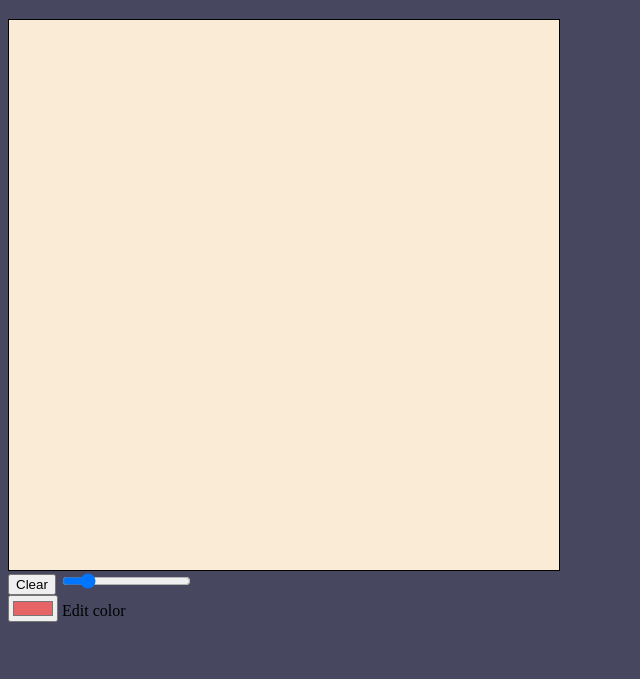
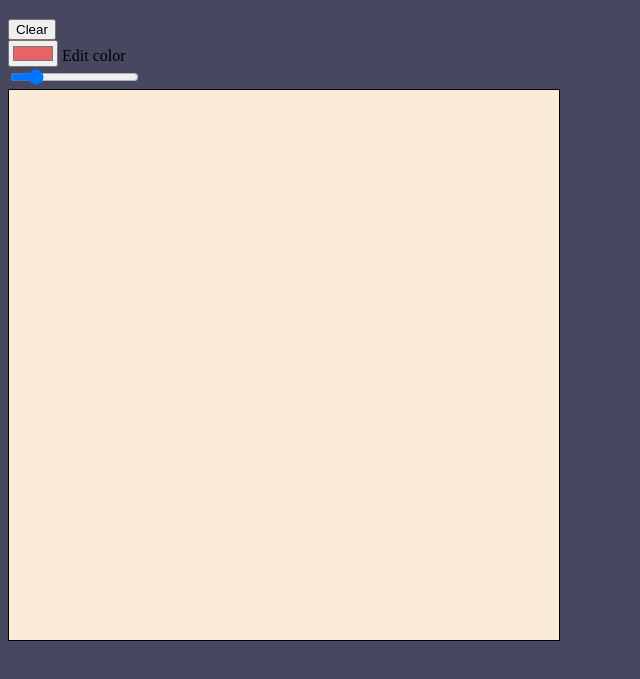
Before and after one commit to Nik42KIS/Etch-a-Sketch, a plain HTML site: page index.html in a window 1280 px wide. Shown: the part 61-740 px from the top of the page, without its empty margins (0-640 px from the left). Drawn offline with Linux system fonts and the light colour scheme.

Commit message:
add clear-button to clear board

```diff
--- a/app.js
+++ b/app.js
@@ -2,19 +2,21 @@
 
 function setCellSize(cellSize) {
     const board = document.getElementById('board');
-    const clearButton = document.querySelector('clear_button')
-    // let colorCell = document.querySelector('color_input').value;
+    let clearButton = document.querySelector('.clear_button')
+    let colorCell = document.querySelector('.color_input')
     const cols = Math.floor(board.clientWidth / cellSize);
     const rows = Math.floor(board.clientHeight / cellSize);
     let flag = false;
-    board.innerHTML = ''; // Очищаем содержимое 'board'
-    // Создаем и добавляем ячейки
+    board.innerHTML = '';
+
+
     for (let i = 0; i < cols * rows; i++) {
       const cell = document.createElement('div');
       cell.classList.add('cell');
         cell.addEventListener('mousedown', (e)=>{
           // cell.style.background(colorCell)
-            cell.classList.add('active__cell')
+            // cell.classList.add('active__cell')
+            cell.style.background = e.target.value
             flag = true
         })
         cell.addEventListener('mouseup', ()=>{
@@ -38,6 +40,11 @@ function setCellSize(cellSize) {
 
     board.style.gridTemplateColumns = `repeat(${cols}, 1fr)`;
     board.style.gridTemplateRows = `repeat(${rows}, 1fr)`;
+
+    clearButton.addEventListener('click', ()=>{
+      board.innerHTML = '';
+      setCellSize(20)
+    })
   }
 
 
--- a/index.html
+++ b/index.html
@@ -5,23 +5,27 @@
     <meta name="viewport" content="width=device-width, initial-scale=1.0">
     <title>Etch-a-Sketch</title>
     <link rel="stylesheet" href="style.css">
-    <script src="app.js" defer></script>
+
 </head>
 <body>
     <header>
         <h1>Etch-a-Sketch</h1>
     </header>
     <main>
-        <div id="board" class="board"></div>
         <button class="clear_button">Clear</button>
-        <input type="range" min="5" max="100" value="20"  oninput="setCellSize(value)" class="slider" >
         <div class="color_choose">
             <input class="color_input" type="color" id="color" name="color" value="#e66465" />
             <label for="color">Edit color</label>
         </div>
+        <input type="range" min="5" max="100" value="20"  oninput="setCellSize(value)" class="slider" >
+        <div id="board" class="board"></div>
+
+
+
     </main>
     <footer>
 
     </footer>
 </body>
+<script src="app.js" defer></script>
 </html>
```
